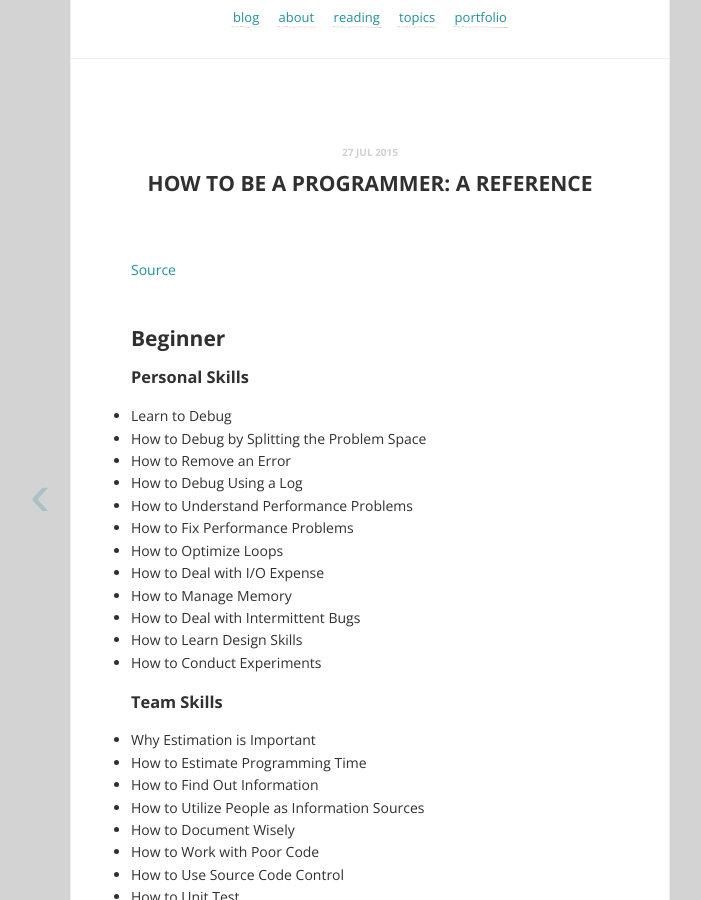
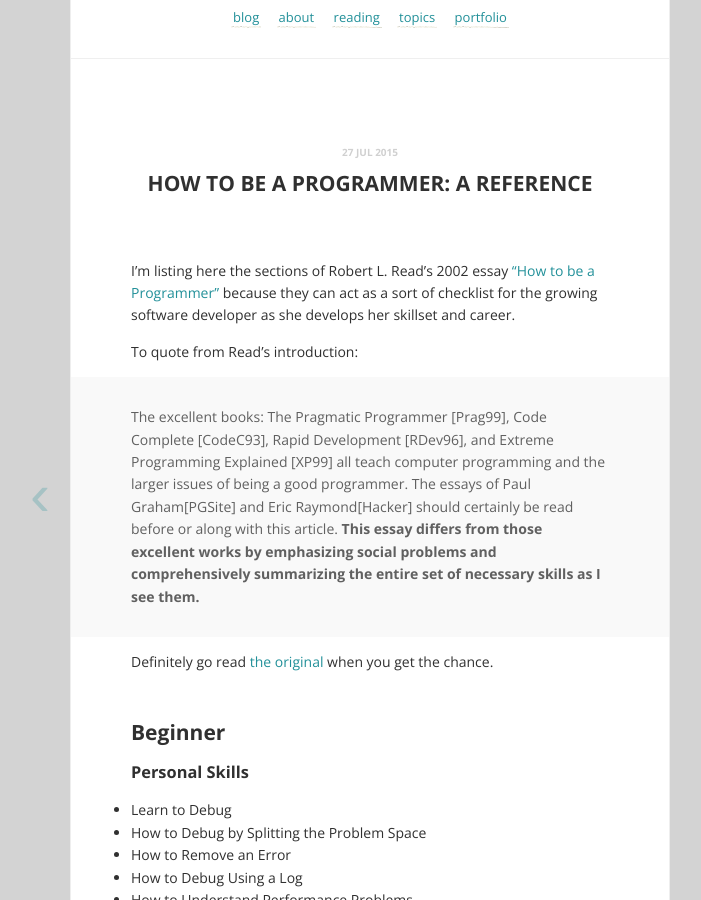
Before and after one commit to shelbyspees/speesblog, a Jekyll site: the page built from _posts/2015-07-27-be-a-programmer.md, in a window 1280 px wide and 900 px high, scrolled down 237 px. Shown: the whole window, without its empty margins (270-971 px from the left). Built offline with Jekyll 4.4.1, drawn with Linux system fonts in a browser that asks for light colours; nearby versions of some CDN libraries; comment, search, counter and statistics services are not loaded.

Commit message:
Update post

```diff
--- a/_posts/2015-07-27-be-a-programmer.md
+++ b/_posts/2015-07-27-be-a-programmer.md
@@ -4,7 +4,13 @@ title: "How to be a Programmer: A Reference"
 category: career
 ---
 
-[Source](http://samizdat.mines.edu/howto/HowToBeAProgrammer.html)
+I'm listing here the sections of Robert L. Read's 2002 essay ["How to be a Programmer"](http://samizdat.mines.edu/howto/HowToBeAProgrammer.html) because they can act as a sort of checklist for the growing software developer as she develops her skillset and career.
+
+To quote from Read's introduction:
+
+>The excellent books: The Pragmatic Programmer [Prag99], Code Complete [CodeC93], Rapid Development [RDev96], and Extreme Programming Explained [XP99] all teach computer programming and the larger issues of being a good programmer. The essays of Paul Graham[PGSite] and Eric Raymond[Hacker] should certainly be read before or along with this article. **This essay differs from those excellent works by emphasizing social problems and comprehensively summarizing the entire set of necessary skills as I see them.**
+
+Definitely go read [the original](http://samizdat.mines.edu/howto/HowToBeAProgrammer.html) when you get the chance.
 
 ##Beginner
 
```
